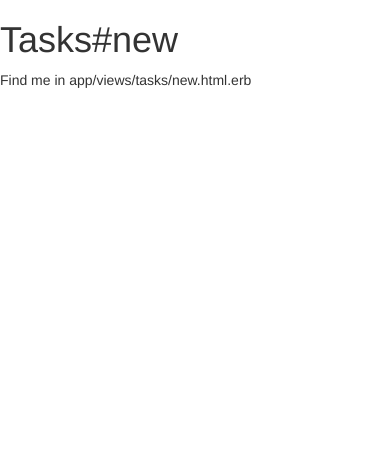
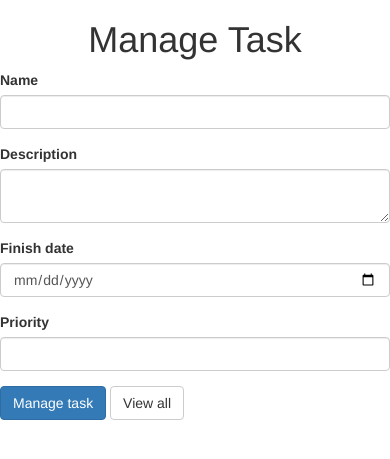
Before and after one commit to rodrigotos/todolist, a Rails app: page /tasks/new in a window 390 px wide. Shown: the part 50-509 px from the top of the page. Run offline with Rails 7, Linux system fonts and the light colour scheme; style sheets or scripts are compiled from the project's sources; some libraries are stand-ins or nearby versions.

Commit message:
task y modificaciòn de relaciones

```diff
--- a/todolist/app/controllers/tasks_controller.rb
+++ b/todolist/app/controllers/tasks_controller.rb
@@ -7,9 +7,27 @@ class TasksController < ApplicationController
     @task = Task.new
   end
 
-  def update
+  def create
+    @task = Task.new(task_params)
+    if @task.save
+      flash[:success] = "Airport created. Ok"
+      redirect_to airports_path
+    else
+      @cities = City.all
+      render 'new'
+    end
   end
 
   def delete
   end
+
+
+
+  private
+
+  def task_params
+    params.require(:task).permit(:name, :finish_date, :description, :priority)
+  end
+
+
 end
--- a/todolist/app/models/notebook.rb
+++ b/todolist/app/models/notebook.rb
@@ -1,4 +1,4 @@
 class Notebook < ApplicationRecord
   has_many :tasks, class_name: "NotebookTask"
-  belongs_to :user, class_name: "User", foreign_key: "task_id"
+  belongs_to :user, class_name: "User", foreign_key: "user_id"
 end
--- a/todolist/app/views/tasks/new.html.erb
+++ b/todolist/app/views/tasks/new.html.erb
@@ -1,2 +1,35 @@
-<h1>Tasks#new</h1>
-<p>Find me in app/views/tasks/new.html.erb</p>
+<% form_name ||= "Manage" %>
+<h1 class="text-center">  <%= form_name %> Task </h1>
+<%= form_for @task , method: (form_name.downcase == 'edit' ? 'put' : 'post') do |f| %>
+  <% if @task.errors.any? %>
+      <div id="error_explanation">
+        <h2>
+          <%= pluralize(@task.errors.count, "error") %> prohibited
+          this article from being saved:
+        </h2>
+        <ul>
+          <% @task.errors.full_messages.each do |msg| %>
+            <li><%= msg %></li>
+          <% end %>
+        </ul>
+      </div>
+    <% end %>
+  <div class="form-group">
+    <%= f.label :name%>
+    <%= f.text_field :name, class: "form-control" %>
+  </div>
+  <div class="form-group">
+    <%= f.label :description%>
+    <%= f.text_area :description, class: "form-control" %>
+  </div>
+  <div class="form-group">
+    <%= f.label :finish_date%>
+    <%= f.date_field :finish_date, class: "form-control" %>
+  </div>
+  <div class="form-group">
+    <%= f.label :priority%>
+    <%= f.text_field :priority, class: "form-control" %>
+  </div>
+  <%= f.submit "#{form_name} task", class: "btn btn-primary" %>
+  <a href="<%= tasks_path %>" class="btn btn-default"> View all </a>
+<% end %>
--- /dev/null
+++ b/todolist/db/migrate/20161202024840_add_user_id_to_notebooks.rb
@@ -0,0 +1,5 @@
+class AddUserIdToNotebooks < ActiveRecord::Migration[5.0]
+  def change
+    add_column :notebooks, :user_id, :integer
+  end
+end
--- /dev/null
+++ b/todolist/db/migrate/20161202025445_add_user_id_to_tasks.rb
@@ -0,0 +1,5 @@
+class AddUserIdToTasks < ActiveRecord::Migration[5.0]
+  def change
+    add_column :tasks, :user_id, :integer
+  end
+end
```
Also changed, not shown: todolist/app/views/tasks/index.html.erb (+8 -9 lines), todolist/db/schema.rb.
